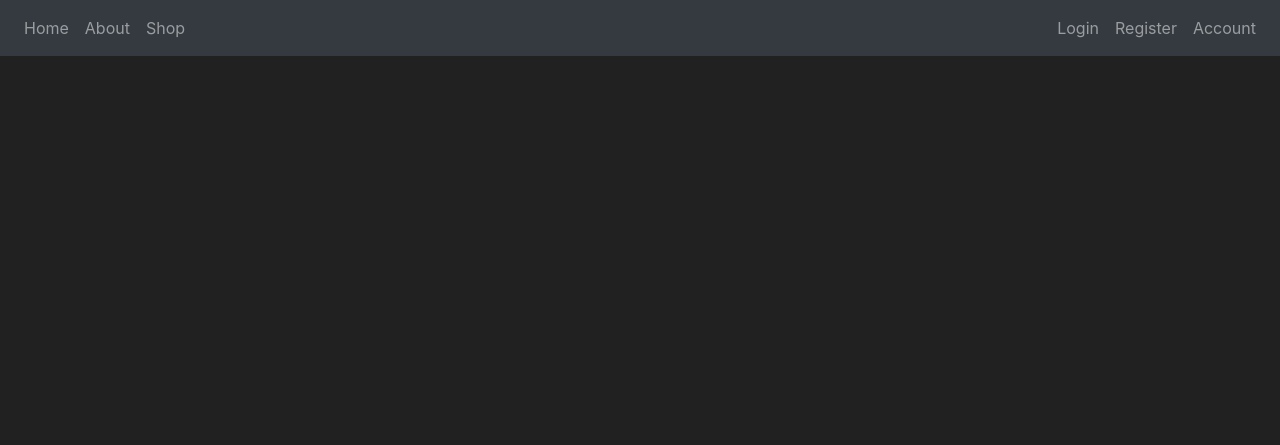
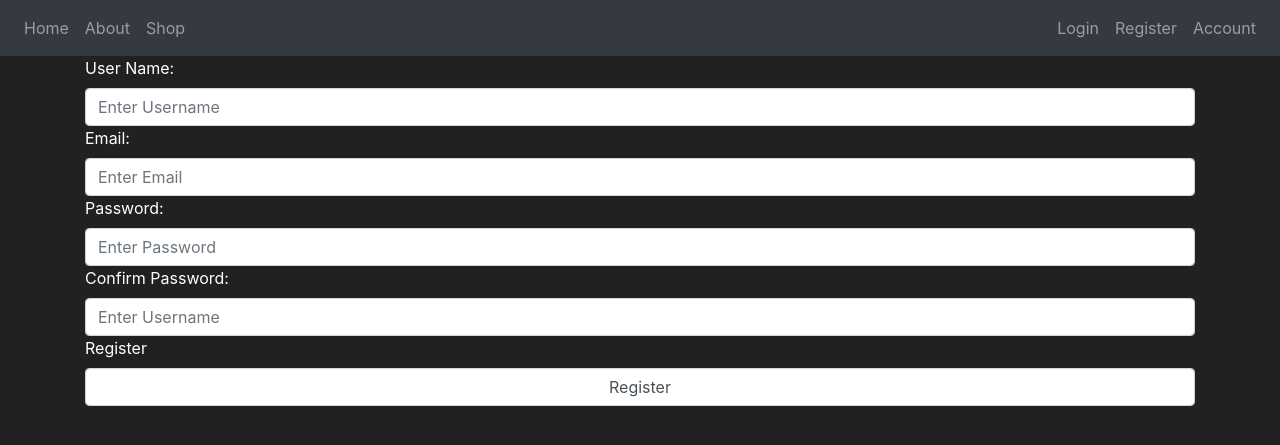
Before and after one commit to Amida-Maru/LearningFlask, a Flask app: page /register in a window 1280 px wide. Shown: the top 445 px of the page. Run offline with Flask 2, Linux system fonts and the light colour scheme; some libraries are stand-ins or nearby versions.

Commit message:
Adding Register and Login functionality

```diff
--- a/backend/__init__.py
+++ b/backend/__init__.py
@@ -5,6 +5,7 @@ from flask import render_template
 # location of the template folder and the static path for images
 app = Flask(__name__, template_folder='templates', static_folder='images')
 app.config ['SQLALCHEMY_DATABASE_URI'] = 'sqlite:///shop.db'
+app.config['SECRET_KEY'] = 'dcb9e4c5437c6fe45a21a96bba02e3550971477f924a32d984e3f5c6cc73a1e9'
 app.config['SQLALCHEMY_TRACK_MODIFICATIONS'] = False
 db = SQLAlchemy(app)
 
--- /dev/null
+++ b/backend/forms.py
@@ -0,0 +1,16 @@
+from flask_wtf import FlaskForm
+from wtforms import StringField, PasswordField, SubmitField
+
+
+class RegisterForm(FlaskForm):
+    username = StringField(label='User Name:')
+    email_address = StringField(label='Email:')
+    password = PasswordField(label='Password:')
+    password_confirmation = PasswordField(label='Confirm Password:')
+    submit = SubmitField(label='Register')
+
+
+class LoginForm(FlaskForm):
+    username = StringField(label='User Name:')
+    password = PasswordField(label='Password:')
+    submit = SubmitField(label='Login')
--- a/backend/routes.py
+++ b/backend/routes.py
@@ -1,6 +1,8 @@
 from backend import app
 from flask import render_template
 from backend.db_modeles import Item
+from backend.forms import  RegisterForm
+from backend.forms import LoginForm
 
 
 @app.route("/home")
@@ -29,9 +31,11 @@ def account_page():
 
 @app.route("/register")
 def register_page():
-    return render_template('register.html')
+    form = RegisterForm()
+    return render_template('register.html', form=form)
 
 
 @app.route("/login")
 def login_page():
-    return render_template('login.html')
+    form = LoginForm()
+    return render_template('login.html', form=form)
--- a/backend/templates/register.html
+++ b/backend/templates/register.html
@@ -2,4 +2,25 @@
 {% block title %}
  Register Page
 {% endblock %}
-<h1>Register</h1>
+
+{% block content %}
+<div class="container">
+<form method="POST" class="form-register" style="color:white">
+ {{ form.username.label() }}
+ {{ form.username(class="form-control", placeholder="Enter Username") }}
+
+ {{ form. email_address.label() }}
+ {{ form. email_address(class="form-control", placeholder="Enter Email") }}
+
+ {{ form.password.label() }}
+ {{ form.password(class="form-control", placeholder="Enter Password") }}
+
+
+ {{ form.password_confirmation.label() }}
+ {{ form.password_confirmation(class="form-control", placeholder="Enter Username") }}
+
+ {{ form.submit.label() }}
+ {{ form.submit(class="form-control", placeholder="Enter Username") }}
+</form>
+ </div>
+{% endblock %}
```
Also changed, not shown: backend/templates/login.html (+14 -1 lines).
